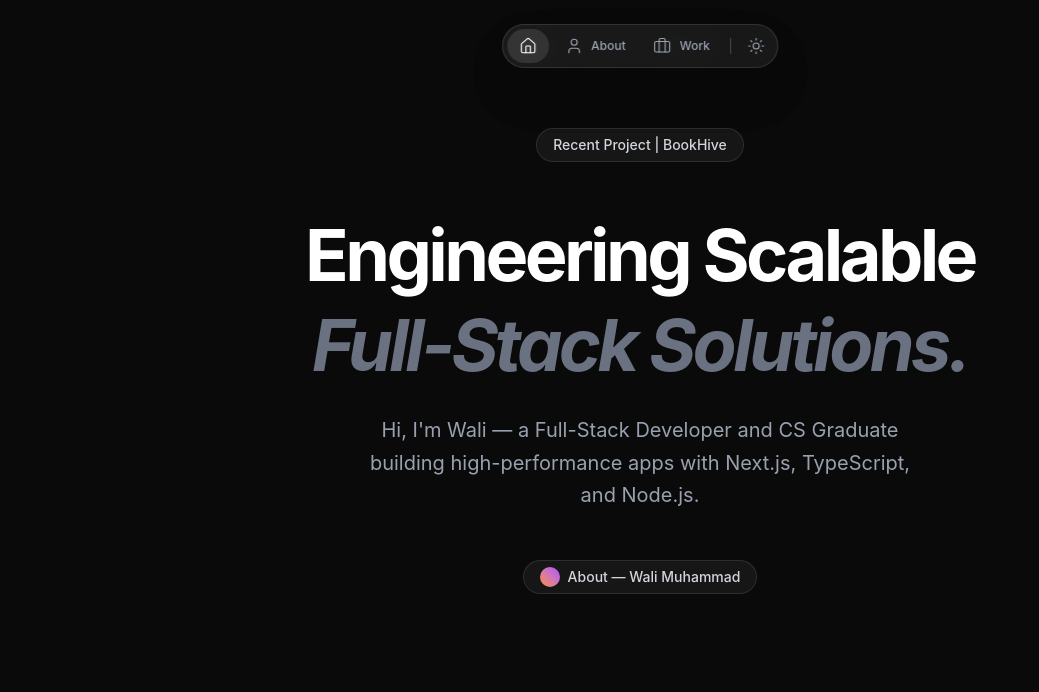
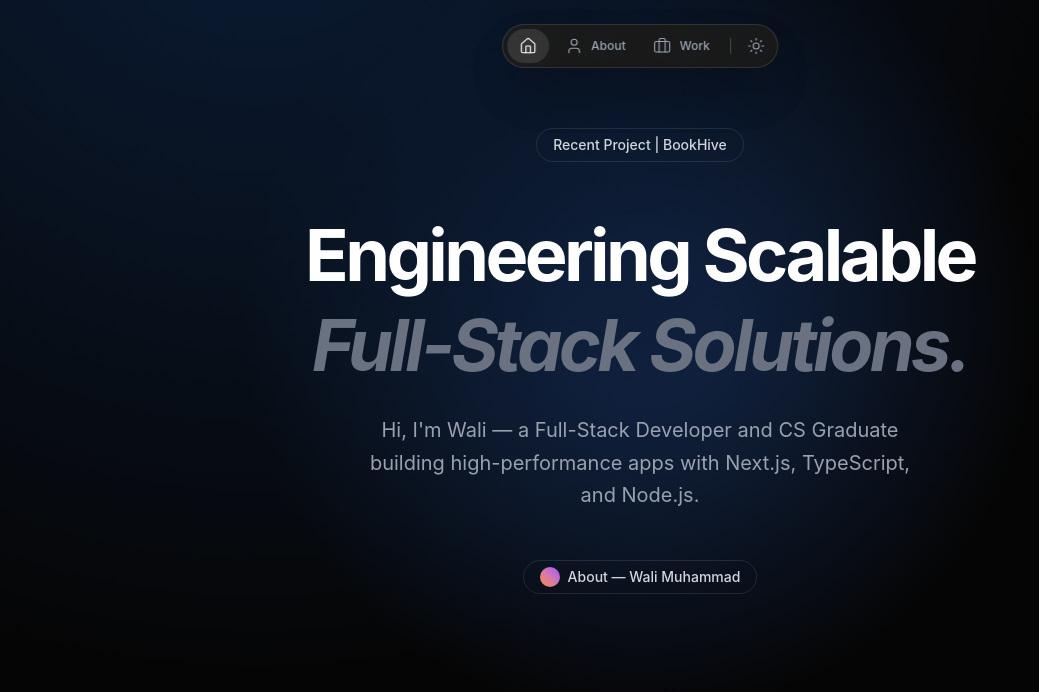
Before and after one commit to Itswali/wali-portfolio, a React (Vite) app: page / in a window 1280 px wide. Shown: the top 692 px of the page, without its empty margins (0-1039 px from the left). Built offline with nearby package versions, Linux system fonts and the light colour scheme.

Commit message:
remove the fixed bg from each component

```diff
--- a/src/App.tsx
+++ b/src/App.tsx
@@ -10,10 +10,8 @@ import { aboutData } from "./data/aboutData";
 function App() {
   return (
     <Router>
-      <div className="min-h-screen w-full bg-[#0a0a0a] text-white overflow-x-hidden m-0 p-0">
-
+      <div className="min-h-screen w-full text-white overflow-x-hidden m-0 p-0">
         <Navbar />
-
         <Routes>
           <Route path="/" element={<Home />} />
           <Route path="/about" element={<About data={aboutData}/>} />
--- a/src/pages/About.tsx
+++ b/src/pages/About.tsx
@@ -13,10 +13,10 @@ const About: React.FC<AboutProps> = ({ data }) => {
     /* h-screen and overflow-hidden on the parent
        prevents the entire window from scrolling.
     */
-    <div className="h-screen w-full flex flex-col lg:flex-row bg-[#0a0a0a] text-white overflow-hidden">
+    <div className="h-screen w-full bg-transparent flex flex-col lg:flex-row  text-white overflow-hidden">
 
       {/* LEFT SIDE: Fixed Sidebar */}
-      <aside className="w-full lg:w-[450px] p-8 lg:p-24 flex flex-col justify-between border-r border-white/5 bg-[#0a0a0a]">
+      <aside className="w-full lg:w-[450px] p-8 lg:p-24 flex flex-col justify-between border-r border-white/5 ">
         <div className="space-y-8">
           {/* Profile Header */}
           <div className="space-y-6">
--- a/src/pages/Home.tsx
+++ b/src/pages/Home.tsx
@@ -2,13 +2,13 @@ import Navbar from "../components/Navbar";
 
 export default function Home() {
   return (
-    <div className="min-h-screen w-full bg-[#0a0a0a] text-white selection:bg-cyan-500/30 m-0 p-0 overflow-x-hidden">
+    <div className="min-h-screen w-full  text-white selection:bg-cyan-500/30 m-0 p-0 overflow-x-hidden">
       <Navbar />
 
       <main className="max-w-4xl mx-auto px-6 pt-32 pb-32 md:pb-12">
         {/* Profile Pill */}
         <div className="flex justify-center mb-12">
-          <div className="flex items-center gap-2 px-4 py-1.5 bg-[#161616] border border-white/10 rounded-full hover:border-white/20 transition-colors cursor-pointer">
+          <div className="flex items-center gap-2 px-4 py-1.5 border border-white/10 rounded-full hover:border-white/20 transition-colors cursor-pointer">
 
             <span className="text-sm font-medium text-gray-300">
               Recent Project | BookHive
@@ -27,7 +27,7 @@ export default function Home() {
           </p>
         </div>
         <div className="flex justify-center mb-12">
-          <div className="flex items-center gap-2 px-4 py-1.5 bg-[#161616] border border-white/10 rounded-full hover:border-white/20 transition-colors cursor-pointer">
+          <div className="flex items-center gap-2 px-4 py-1.5  border border-white/10 rounded-full hover:border-white/20 transition-colors cursor-pointer">
 
             <div className="w-5 h-5 rounded-full bg-gradient-to-tr from-orange-400 to-purple-500 overflow-hidden" />
             <span className="text-sm font-medium text-gray-300">
```
